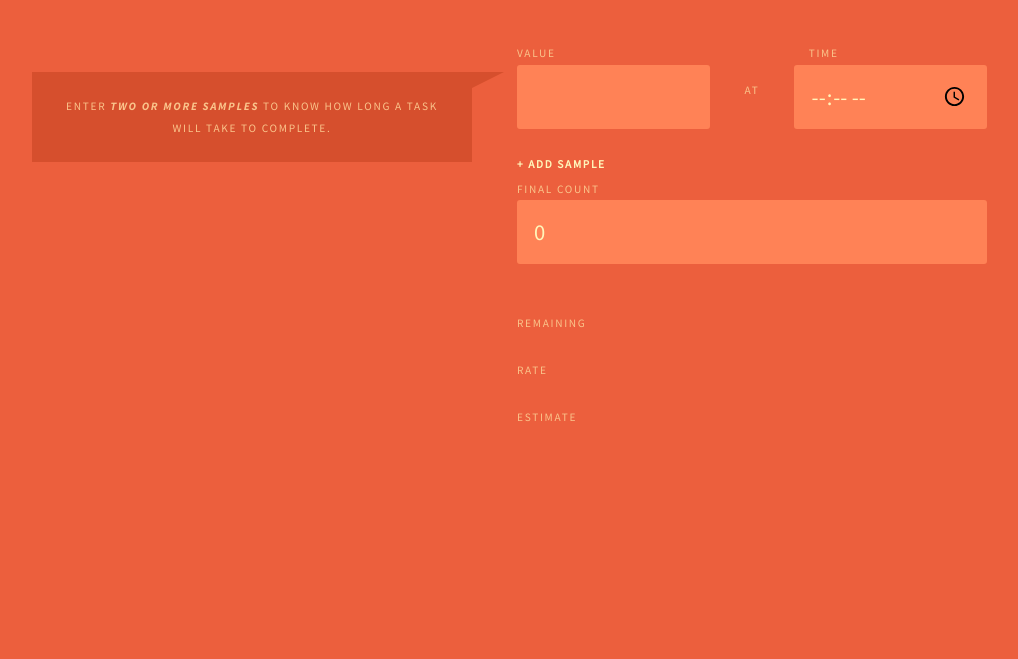
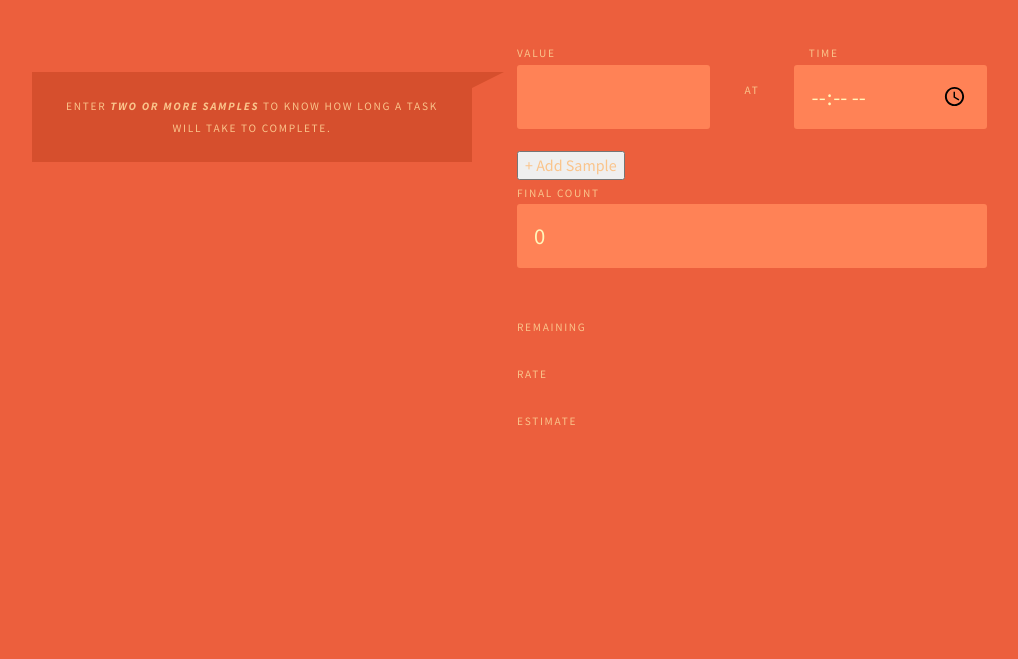
Before and after one commit to drewish/how-long, a website: page index.html in a window 1280 px wide. Shown: the part 141-800 px from the top of the page, without its empty margins (138-1156 px from the left). Drawn offline with Linux system fonts and the light colour scheme.

Commit message:
Change add sample link to submit button

```diff
--- a/index.html
+++ b/index.html
@@ -82,7 +82,9 @@
             <div class="small-5 columns sample_time">
               <input ng-model="newsample.time" type="time" name="time" size="60">
             </div>
-            <div class="columns"><a href="#" class="add-sample meta-text">+ Add sample</a></div>
+            <div class="columns">
+              <button type="submit">+ Add Sample</button>
+            </div>
           </form>
         </div>
 
```
